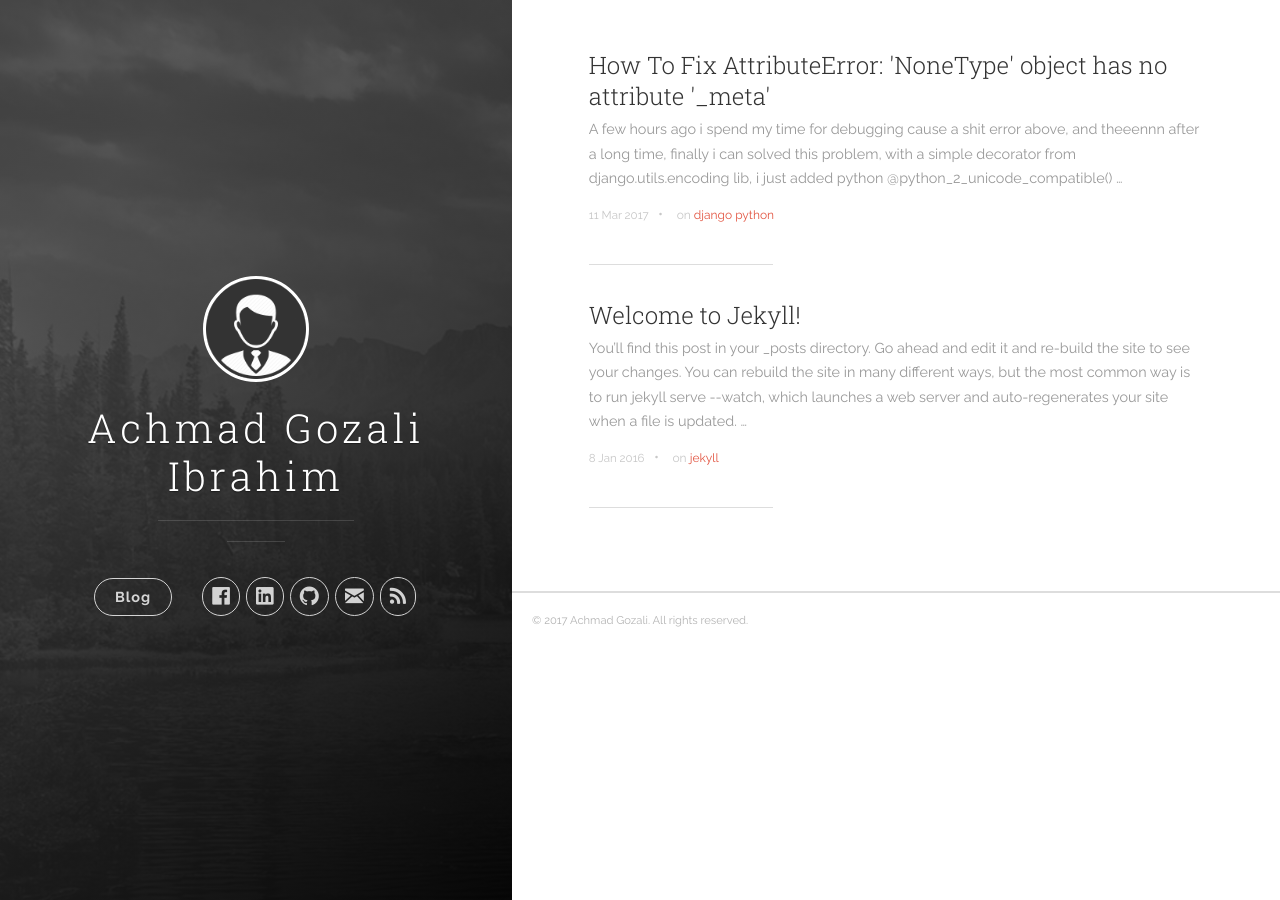
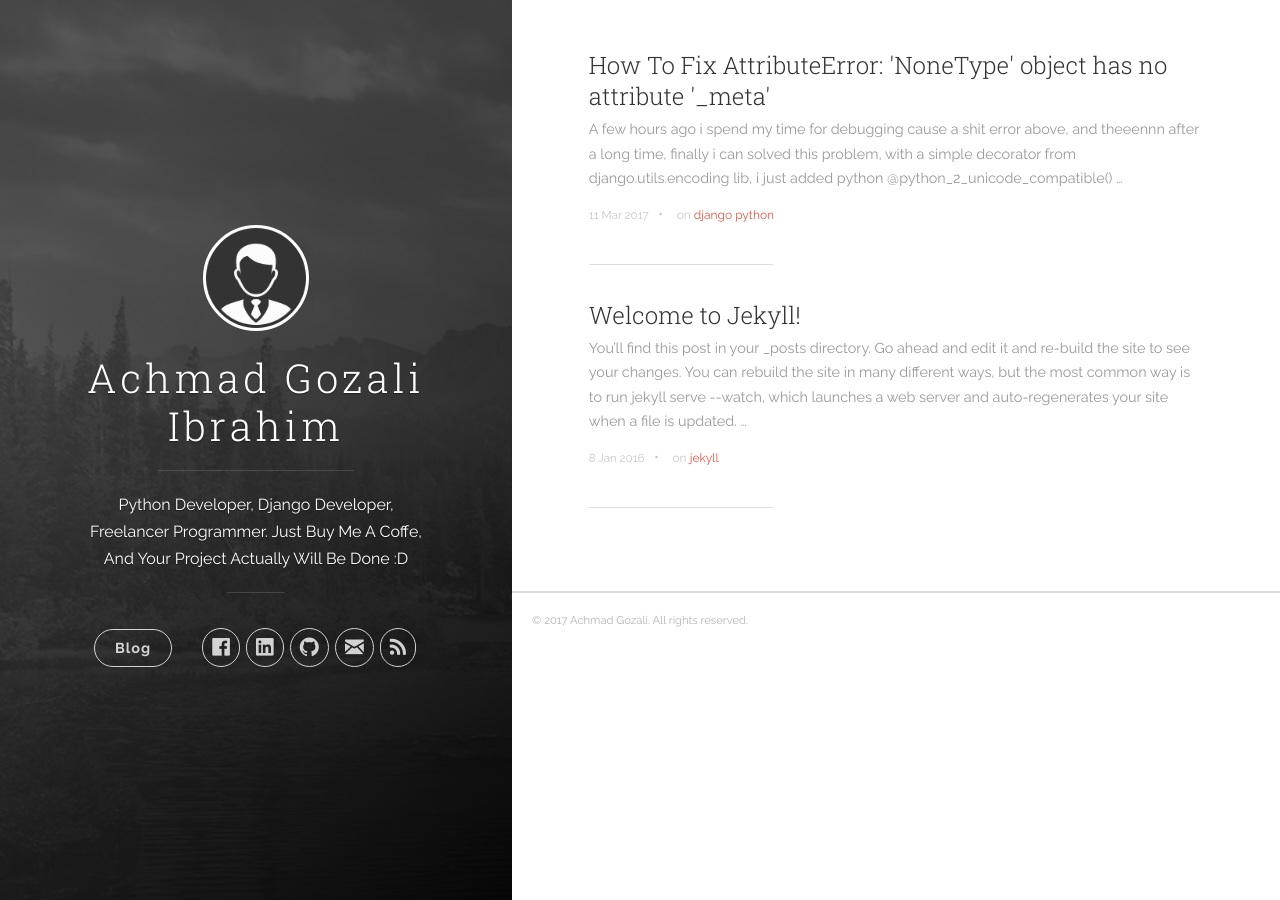
Before and after one commit to AchmadGozali8/AchmadGozal.github.io, a Jekyll site: the page built from index.html, in a window 1280 px wide. Built offline with Jekyll 4.4.1, drawn with Linux system fonts in a browser that asks for light colours; nearby versions of some CDN libraries; the list of posts is cut into pages by our own code.

Commit message:
modified yml

```diff
--- a/_config.yml
+++ b/_config.yml
@@ -1,6 +1,8 @@
 # Site settings
 title: Achmad Gozali Ibrahim
-description: ''
+description: |+
+    Python Developer, Django Developer, Freelancer Programmer.
+    Just Buy Me A Coffe, And Your Project Actually Will Be Done :D
 url: 'https://achmadgozali8.github.io'
 baseurl: ''
 # google_analytics: 'UA-XXXXXX-X'
```
Also changed, not shown: 7 other files.
